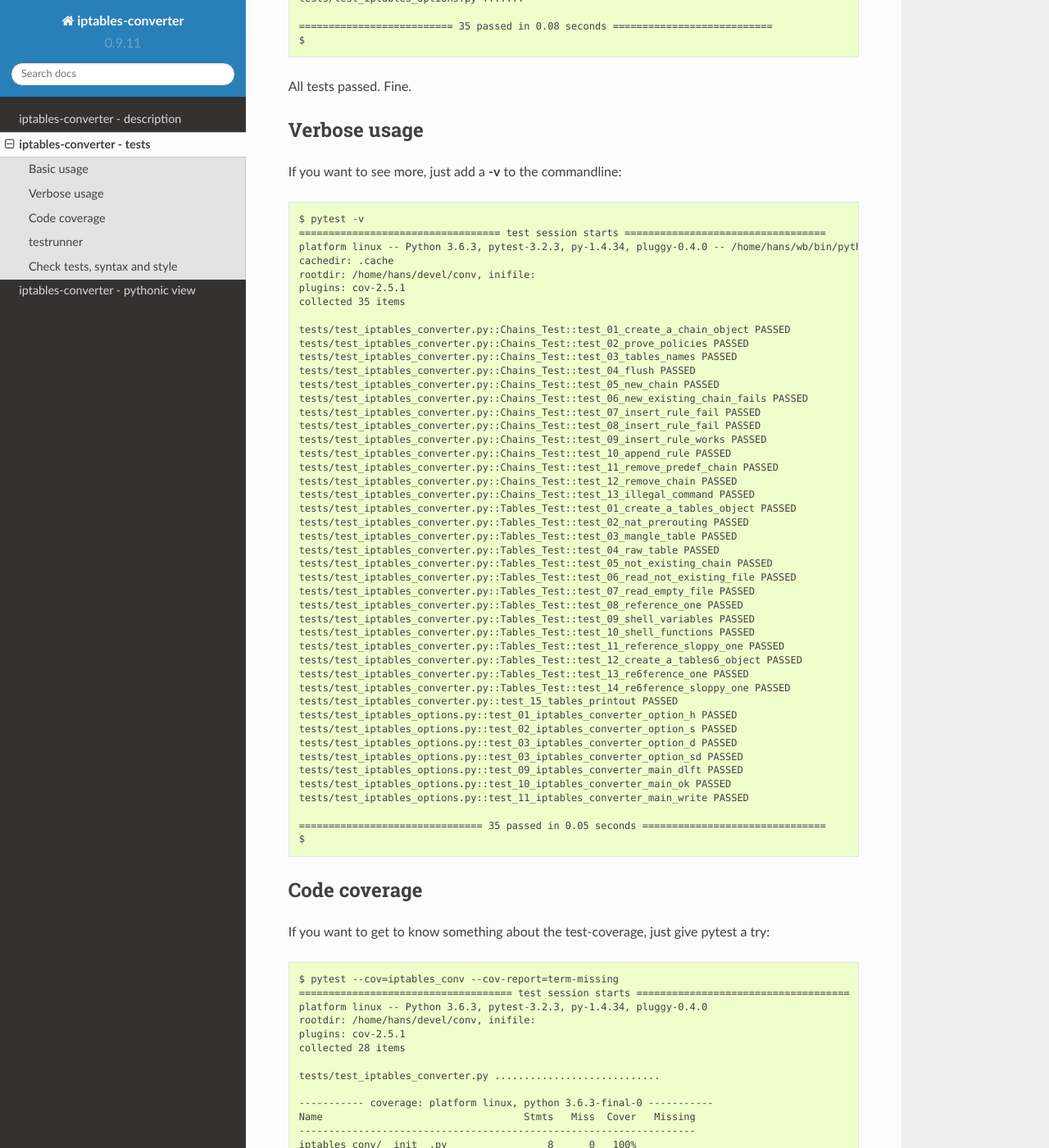
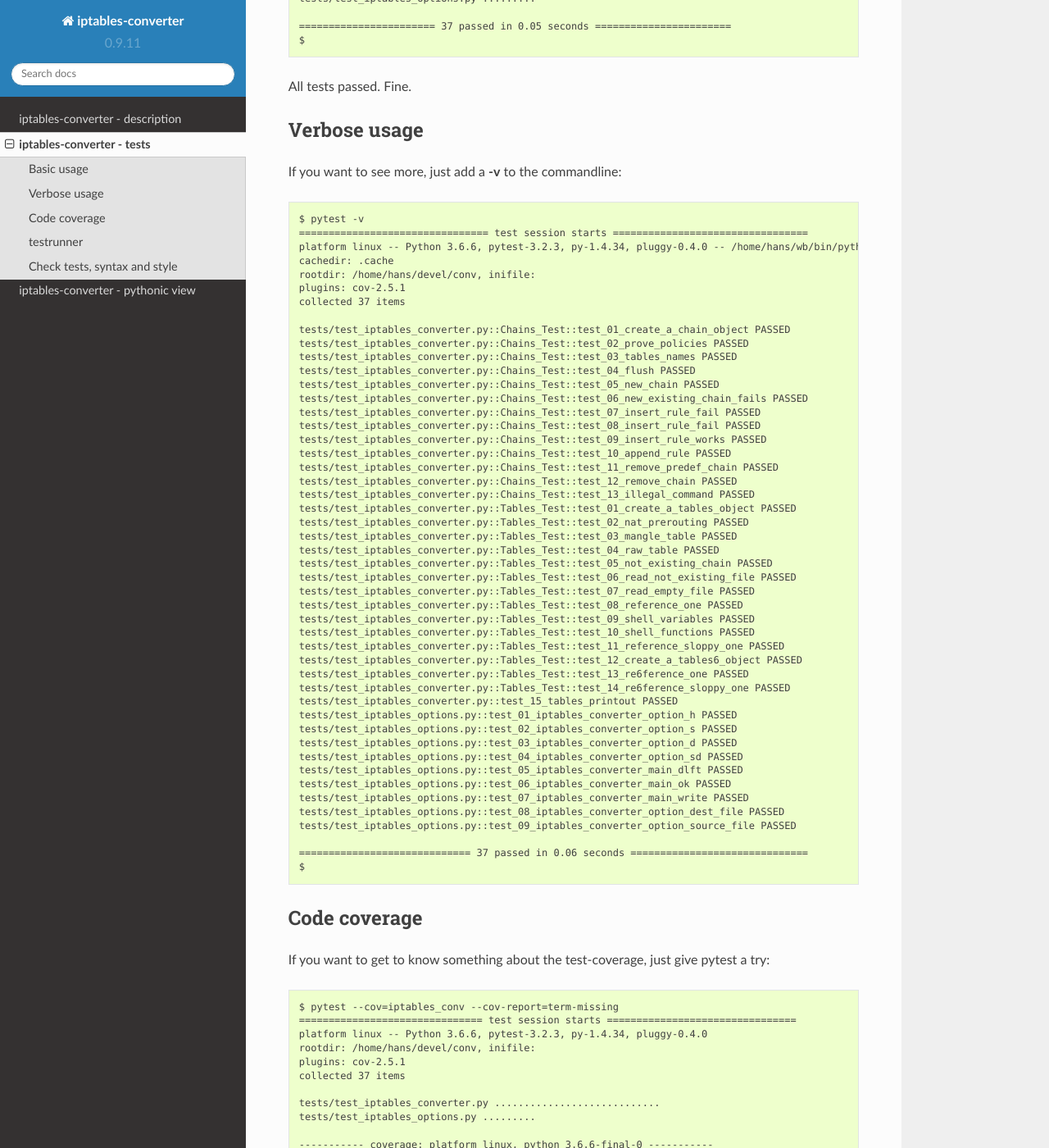
Before and after one commit to sl0/conv, a Sphinx documentation site: the page built from docs/source/converter-tests.rst, in a window 1280 px wide and 1400 px high, scrolled down 708 px. Shown: the whole window at 82% size. Built offline with Sphinx 7.4.7 and the Read the Docs theme 2.0.0, drawn with Linux system fonts in a browser that asks for light colours; some of the changed text lies outside the part shown.

Commit message:
Updates tests in the docs and flake8 moans

```diff
--- a/docs/source/converter-tests.rst
+++ b/docs/source/converter-tests.rst
@@ -21,16 +21,16 @@ pytest::
 
 
     $ pytest
-    ============================= test session starts ==============================
-    platform linux -- Python 3.6.3, pytest-3.2.3, py-1.4.34, pluggy-0.4.0
+    ========================== test session starts ==========================
+    platform linux -- Python 3.6.6, pytest-3.2.3, py-1.4.34, pluggy-0.4.0
     rootdir: /home/hans/devel/conv, inifile:
     plugins: cov-2.5.1
-    collected 28 items
+    collected 37 items
 
     tests/test_iptables_converter.py ............................
-    tests/test_iptables_options.py .......
+    tests/test_iptables_options.py .........
 
-    ========================== 35 passed in 0.08 seconds ===========================
+    ======================= 37 passed in 0.05 seconds =======================
     $
 
 All tests passed. Fine.
@@ -43,12 +43,12 @@ the commandline::
 
 
     $ pytest -v
-    ================================== test session starts ==================================
-    platform linux -- Python 3.6.3, pytest-3.2.3, py-1.4.34, pluggy-0.4.0 -- /home/hans/wb/bin/python3.6
+    ================================ test session starts =================================
+    platform linux -- Python 3.6.6, pytest-3.2.3, py-1.4.34, pluggy-0.4.0 -- /home/hans/wb/bin/python3.6
     cachedir: .cache
     rootdir: /home/hans/devel/conv, inifile:
     plugins: cov-2.5.1
-    collected 35 items
+    collected 37 items
 
     tests/test_iptables_converter.py::Chains_Test::test_01_create_a_chain_object PASSED
     tests/test_iptables_converter.py::Chains_Test::test_02_prove_policies PASSED
@@ -81,12 +81,14 @@ the commandline::
     tests/test_iptables_options.py::test_01_iptables_converter_option_h PASSED
     tests/test_iptables_options.py::test_02_iptables_converter_option_s PASSED
     tests/test_iptables_options.py::test_03_iptables_converter_option_d PASSED
-    tests/test_iptables_options.py::test_03_iptables_converter_option_sd PASSED
-    tests/test_iptables_options.py::test_09_iptables_converter_main_dlft PASSED
-    tests/test_iptables_options.py::test_10_iptables_converter_main_ok PASSED
-    tests/test_iptables_options.py::test_11_iptables_converter_main_write PASSED
+    tests/test_iptables_options.py::test_04_iptables_converter_option_sd PASSED
+    tests/test_iptables_options.py::test_05_iptables_converter_main_dlft PASSED
+    tests/test_iptables_options.py::test_06_iptables_converter_main_ok PASSED
+    tests/test_iptables_options.py::test_07_iptables_converter_main_write PASSED
+    tests/test_iptables_options.py::test_08_iptables_converter_option_dest_file PASSED
+    tests/test_iptables_options.py::test_09_iptables_converter_option_source_file PASSED
 
-    =============================== 35 passed in 0.05 seconds ===============================
+    ============================= 37 passed in 0.06 seconds ==============================
     $
 
 
@@ -97,15 +99,16 @@ If you want to get to know something about the test-coverage, just
 give pytest a try::
 
     $ pytest --cov=iptables_conv --cov-report=term-missing
-    ==================================== test session starts ====================================
-    platform linux -- Python 3.6.3, pytest-3.2.3, py-1.4.34, pluggy-0.4.0
+    =============================== test session starts ================================
+    platform linux -- Python 3.6.6, pytest-3.2.3, py-1.4.34, pluggy-0.4.0
     rootdir: /home/hans/devel/conv, inifile:
     plugins: cov-2.5.1
-    collected 28 items
+    collected 37 items
 
     tests/test_iptables_converter.py ............................
+    tests/test_iptables_options.py .........
 
-    ----------- coverage: platform linux, python 3.6.3-final-0 -----------
+    ----------- coverage: platform linux, python 3.6.6-final-0 -----------
     Name                                  Stmts   Miss  Cover   Missing
     -------------------------------------------------------------------
     iptables_conv/__init__.py                 8      0   100%
@@ -114,9 +117,7 @@ give pytest a try::
     TOTAL                                   238      7    97%
 
 
-
-
-    ================================= 28 passed in 0.08 seconds =================================
+    ============================ 37 passed in 0.10 seconds =============================
     $
 
 If you like to have a look into the sources, you will find the
```
Also changed, not shown: 1 other file.
